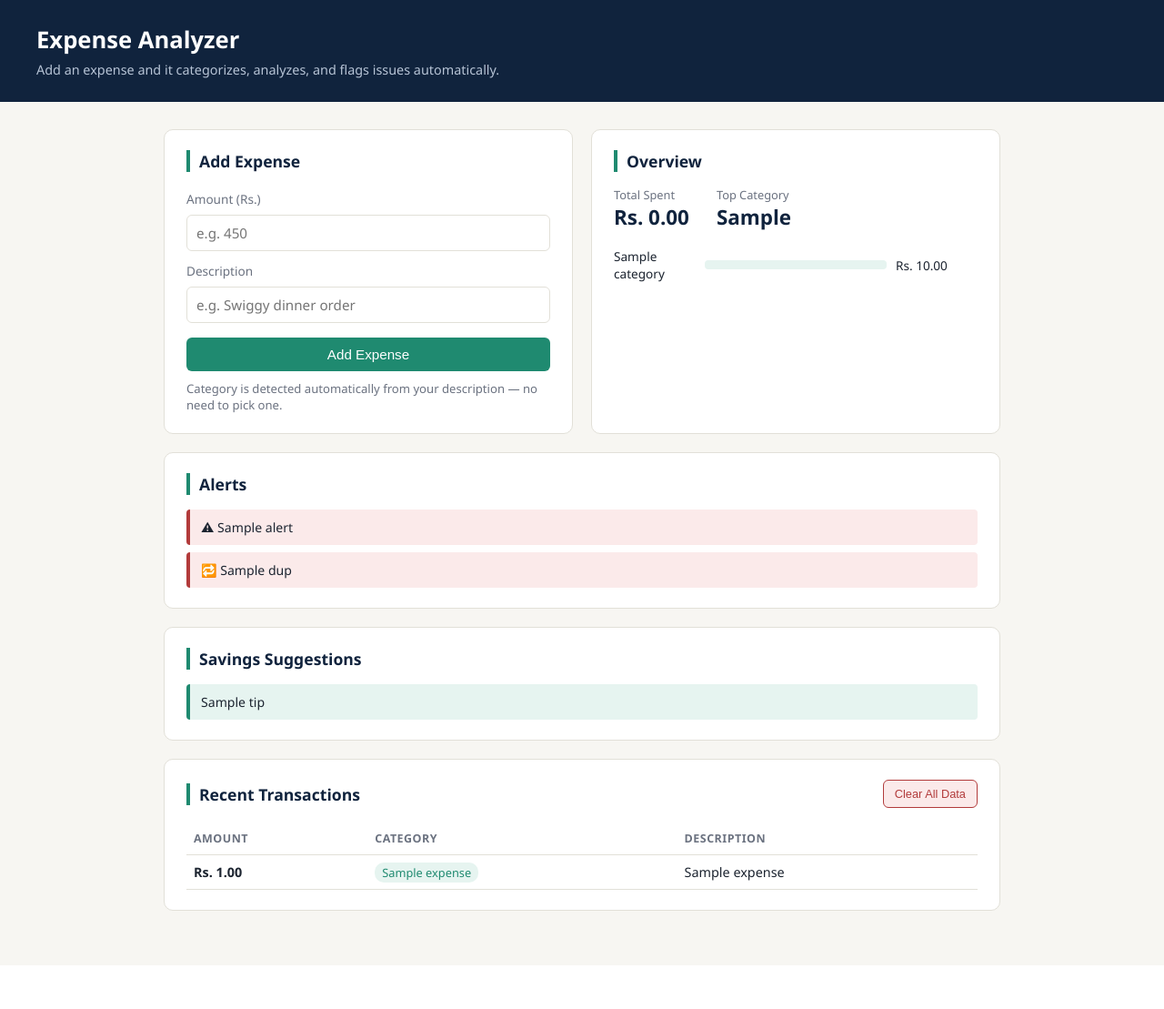
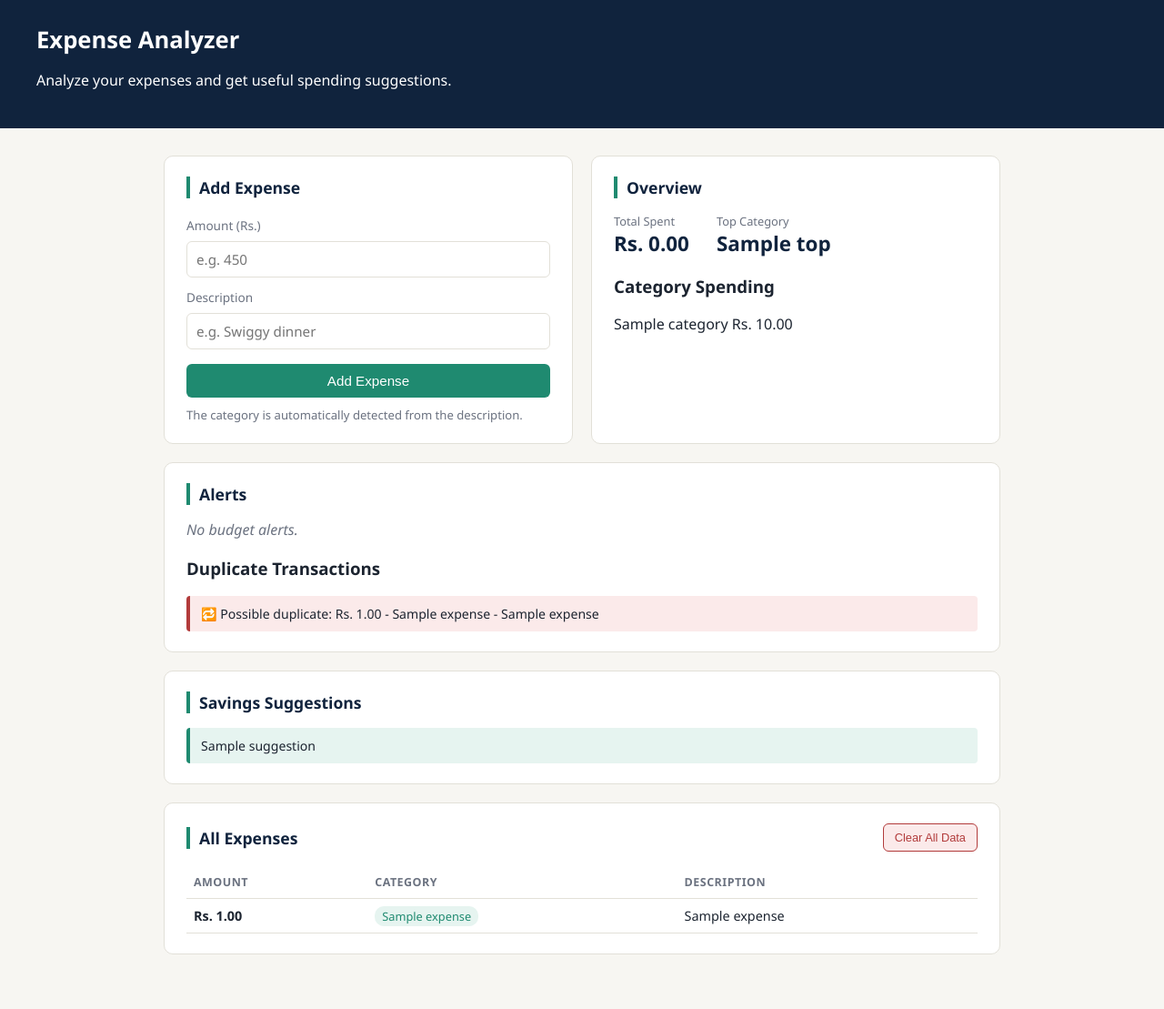
Before and after one commit to AkshatzOG/expense-analyzer, a Flask app: template templates/index.html in a window 1280 px wide. Shown: the whole page at 91% size. Before the commit the page ends 1061 px from the top, so only its background shows below. Run offline with Flask 3, Linux system fonts and the light colour scheme; the template is opened without the code that fills it: most values are stand-ins (such as "Sample title", 1, 10 or a date in 2020).

Commit message:
Refactor index.html structure and content

```diff
--- a/templates/index.html
+++ b/templates/index.html
@@ -1,131 +1,311 @@
 <!DOCTYPE html>
 <html lang="en">
+
 <head>
+
     <meta charset="UTF-8">
-  <meta name="viewport" content="width=device-width, initial-scale=1.0">
+
+    <meta name="viewport"
+          content="width=device-width, initial-scale=1.0">
+
     <title>Expense Analyzer</title>
-  <link rel="stylesheet" href="{{ url_for('static', filename='style.css') }}">
+
+    <link rel="stylesheet"
+          href="{{ url_for('static', filename='style.css') }}">
+
 </head>
+
 <body>
 
     <header class="topbar">
+
         <h1>Expense Analyzer</h1>
-    <p class="tagline">Add an expense and it categorizes, analyzes, and flags issues automatically.</p>
+
+        <p>
+            Analyze your expenses and get useful spending suggestions.
+        </p>
+
     </header>
+
 
     <main class="layout">
 
+
         <!-- Add Expense -->
+
         <section class="card">
+
             <h2>Add Expense</h2>
 
-      {% if msg %}
-        <p class="banner">{{ msg }}</p>
+            <form action="/add" method="post">
+
+                <label for="amount">
+                    Amount (Rs.)
+                </label>
+
+                <input type="number"
+                       name="amount"
+                       id="amount"
+                       step="0.01"
+                       min="0.01"
+                       placeholder="e.g. 450"
+                       required>
+
+
+                <label for="description">
+                    Description
+                </label>
+
+                <input type="text"
+                       name="description"
+                       id="description"
+                       placeholder="e.g. Swiggy dinner"
+                       required>
+
+
+                <button type="submit">
+                    Add Expense
+                </button>
+
+            </form>
+
+            <p class="hint">
+                The category is automatically detected from the description.
+            </p>
+
+        </section>
+
+
+        <!-- Overview -->
+
+        <section class="card">
+
+            <h2>Overview</h2>
+
+            <div class="stats">
+
+                <div class="stat">
+
+                    <span class="stat-label">
+                        Total Spent
+                    </span>
+
+                    <span class="stat-value">
+                        Rs. {{ "%.2f"|format(total) }}
+                    </span>
+
+                </div>
+
+
+                <div class="stat">
+
+                    <span class="stat-label">
+                        Top Category
+                    </span>
+
+                    <span class="stat-value">
+                        {{ top or "-" }}
+                    </span>
+
+                </div>
+
+            </div>
+
+
+            <h3>Category Spending</h3>
+
+            {% if totals %}
+
+                {% for category, amount in totals.items() %}
+
+                    <div class="category">
+
+                        <span>
+                            {{ category }}
+                        </span>
+
+                        <span>
+                            Rs. {{ "%.2f"|format(amount) }}
+                        </span>
+
+                    </div>
+
+                {% endfor %}
+
+            {% else %}
+
+                <p class="empty">
+                    No expenses added yet.
+                </p>
+
             {% endif %}
 
-      <form action="/add" method="post">
-        <label for="amount">Amount (Rs.)</label>
-        <input type="number" step="0.01" min="0.01" name="amount" id="amount" placeholder="e.g. 450" required>
+        </section>
 
-        <label for="description">Description</label>
-        <input type="text" name="description" id="description" placeholder="e.g. Swiggy dinner order" required>
 
-        <button type="submit">Add Expense</button>
+        <!-- Alerts -->
+
+        <section class="card wide">
+
+            <h2>Alerts</h2>
+
+            {% if alerts %}
+
+                <ul class="alerts-list">
+
+                    {% for alert in alerts %}
+
+                        <li>
+                            ⚠ {{ alert }}
+                        </li>
+
+                    {% endfor %}
+
+                </ul>
+
+            {% else %}
+
+                <p class="empty">
+                    No budget alerts.
+                </p>
+
+            {% endif %}
+
+
+            {% if duplicates %}
+
+                <h3>Duplicate Transactions</h3>
+
+                <ul class="alerts-list">
+
+                    {% for expense in duplicates %}
+
+                        <li>
+                            🔁 Possible duplicate:
+                            Rs. {{ "%.2f"|format(expense[0]) }}
+                            - {{ expense[1] }}
+                            - {{ expense[2] }}
+                        </li>
+
+                    {% endfor %}
+
+                </ul>
+
+            {% else %}
+
+                <p class="empty">
+                    No duplicate transactions found.
+                </p>
+
+            {% endif %}
+
+        </section>
+
+
+        <!-- Savings Suggestions -->
+
+        <section class="card wide">
+
+            <h2>Savings Suggestions</h2>
+
+            <ul class="suggestions-list">
+
+                {% for suggestion in suggestions %}
+
+                    <li>
+                        {{ suggestion }}
+                    </li>
+
+                {% endfor %}
+
+            </ul>
+
+        </section>
+
+
+        <!-- All Expenses -->
+
+        <section class="card wide">
+
+            <div class="card-header-row">
+
+                <h2>All Expenses</h2>
+
+                <form action="/clear"
+                      method="post">
+
+                    <button type="submit"
+                            class="danger-btn">
+
+                        Clear All Data
+
+                    </button>
+
                 </form>
 
-      <p class="hint">Category is detected automatically from your description — no need to pick one.</p>
+            </div>
+
+
+            {% if expenses %}
+
+                <table>
+
+                    <thead>
+
+                        <tr>
+
+                            <th>Amount</th>
+
+                            <th>Category</th>
+
+                            <th>Description</th>
+
+                        </tr>
+
+                    </thead>
+
+
+                    <tbody>
+
+                        {% for e in expenses %}
+
+                            <tr>
+
+                                <td class="amount">
+                                    Rs. {{ "%.2f"|format(e[0]) }}
+                                </td>
+
+                                <td>
+                                    <span class="tag">
+                                        {{ e[1] }}
+                                    </span>
+                                </td>
+
+                                <td>
+                                    {{ e[2] }}
+                                </td>
+
+                            </tr>
+
+                        {% endfor %}
+
+                    </tbody>
+
+                </table>
+
+            {% else %}
+
+                <p class="empty">
+                    No expenses added yet.
+                </p>
+
+            {% endif %}
+
         </section>
 
-    <!-- Overview -->
-    <section class="card">
-      <h2>Overview</h2>
-      <div class="stats">
-        <div class="stat">
-          <span class="stat-label">Total Spent</span>
-          <span class="stat-value">Rs. {{ "%.2f"|format(total_spent) }}</span>
-        </div>
-        <div class="stat">
-          <span class="stat-label">Top Category</span>
-          <span class="stat-value">{{ top_category or "-" }}</span>
-        </div>
-      </div>
-
-      <div class="category-bars">
-        {% for category, amount in totals.items() %}
-        <div class="category-row">
-          <span>{{ category }}</span>
-          <div class="category-bar-track">
-            <div class="category-bar-fill" style="width: {{ (amount / total_spent * 100) if total_spent else 0 }}%"></div>
-          </div>
-          <span>Rs. {{ "%.2f"|format(amount) }}</span>
-        </div>
-        {% else %}
-        <p class="empty">No data yet — add an expense to see the breakdown.</p>
-        {% endfor %}
-      </div>
-    </section>
-
-    <!-- Alerts -->
-    <section class="card wide">
-      <h2>Alerts</h2>
-      <ul class="alerts-list">
-        {% for alert in budget_alerts %}
-          <li>⚠ {{ alert }}</li>
-        {% endfor %}
-        {% for dup in duplicate_alerts %}
-          <li>🔁 {{ dup }}</li>
-        {% endfor %}
-        {% if not budget_alerts and not duplicate_alerts %}
-          <li class="empty">No alerts right now.</li>
-        {% endif %}
-      </ul>
-    </section>
-
-    <!-- Savings Suggestions -->
-    <section class="card wide">
-      <h2>Savings Suggestions</h2>
-      <ul class="suggestions-list">
-        {% for tip in suggestions %}
-          <li>{{ tip }}</li>
-        {% else %}
-          <li class="empty">Add some expenses to get suggestions.</li>
-        {% endfor %}
-      </ul>
-    </section>
-
-    <!-- Transactions -->
-    <section class="card wide">
-      <div class="card-header-row">
-        <h2>Recent Transactions</h2>
-        <form action="/clear" method="post" onsubmit="return confirm('Delete all expense data? This cannot be undone.');">
-          <button type="submit" class="danger-btn">Clear All Data</button>
-        </form>
-      </div>
-      <table>
-        <thead>
-          <tr>
-            <th>Amount</th>
-            <th>Category</th>
-            <th>Description</th>
-          </tr>
-        </thead>
-        <tbody>
-          {% if expenses %}
-            {% for e in expenses %}
-            <tr>
-              <td class="amount">Rs. {{ "%.2f"|format(e[0]) }}</td>
-              <td><span class="tag">{{ e[1] }}</span></td>
-              <td>{{ e[2] }}</td>
-            </tr>
-            {% endfor %}
-          {% else %}
-            <tr><td colspan="3" class="empty">No expenses added yet.</td></tr>
-          {% endif %}
-        </tbody>
-      </table>
-    </section>
 
     </main>
 
 </body>
+
 </html>
```
Lines whose indentation alone changed are shown as unchanged.
